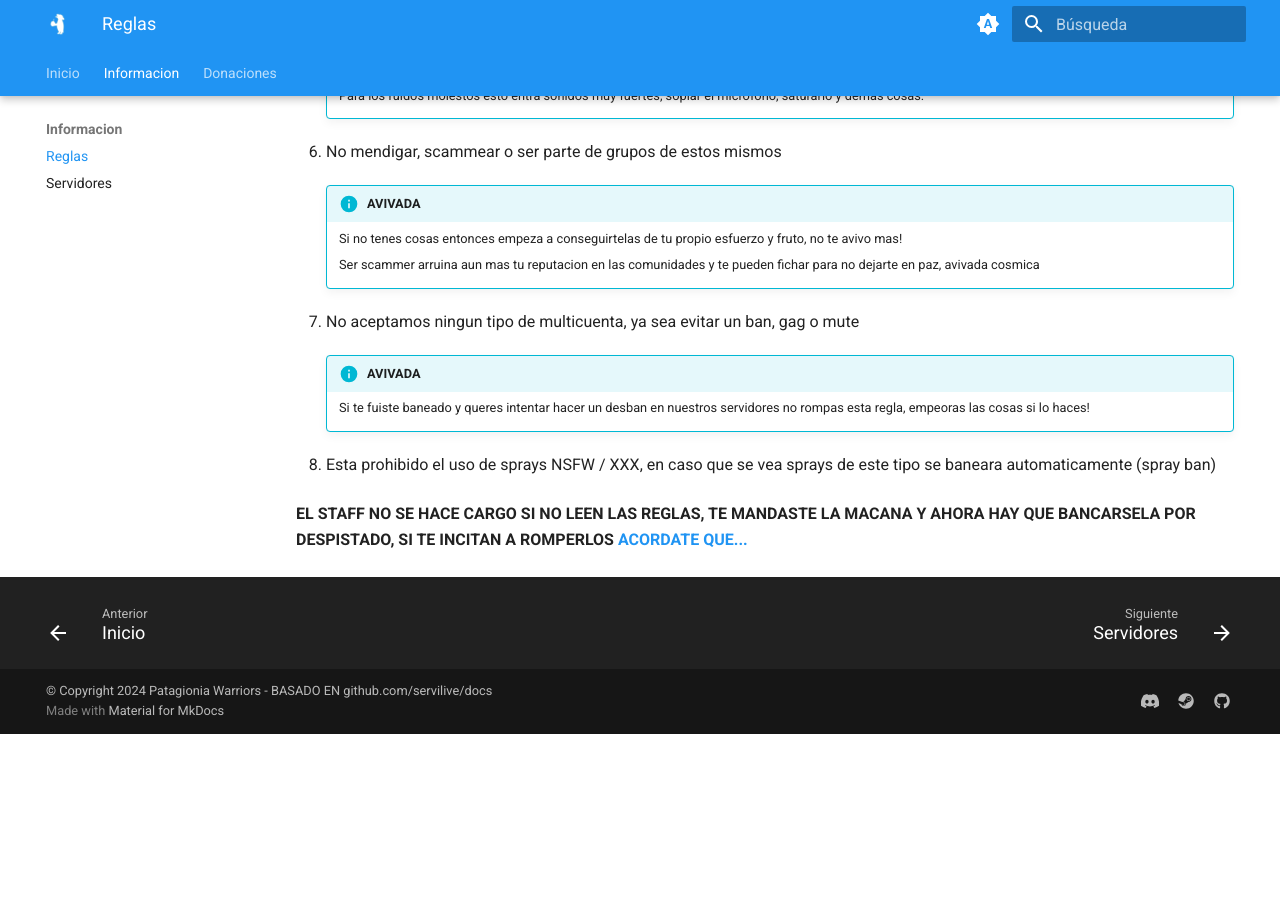
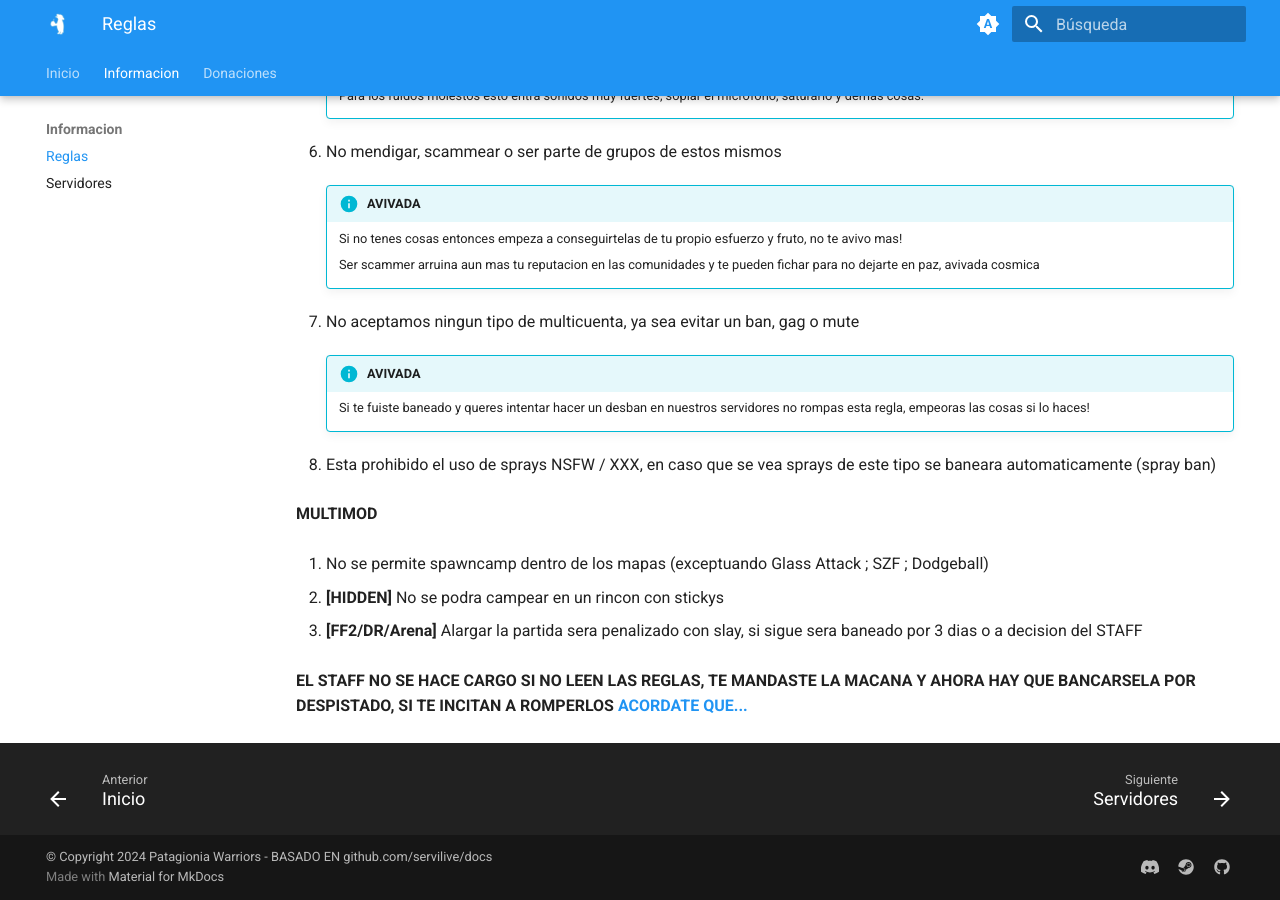
Before and after one commit to patagoniawarriors/docs, an MkDocs documentation site: the page built from docs/info/reglas.md, in a window 1280 px wide and 900 px high, scrolled down 1043 px. Built offline with MkDocs 1.6.1 and Material for MkDocs 9.7.7, drawn with Linux system fonts in a browser that asks for light colours; before the commit the page ends 1777 px from its top, so only the background shows below that.

Commit message:
agregado multimod

```diff
--- a/docs/info/reglas.md
+++ b/docs/info/reglas.md
@@ -57,4 +57,12 @@
 
 8. Esta prohibido el uso de sprays NSFW / XXX, en caso que se vea sprays de este tipo se baneara automaticamente (spray ban)
 
+**MULTIMOD**
+
+1. No se permite spawncamp dentro de los mapas (exceptuando Glass Attack ; SZF ; Dodgeball)
+
+2. **[HIDDEN]** No se podra campear en un rincon con stickys
+
+3. **[FF2/DR/Arena]** Alargar la partida sera penalizado con slay, si sigue sera baneado por 3 dias o a decision del STAFF
+
 **EL STAFF NO SE HACE CARGO SI NO LEEN LAS REGLAS, TE MANDASTE LA MACANA Y AHORA HAY QUE BANCARSELA POR DESPISTADO, SI TE INCITAN A ROMPERLOS [ACORDATE QUE...](https://www.youtube.com/watch?v=IVtbw4nK7FQ&t=6)**
```
